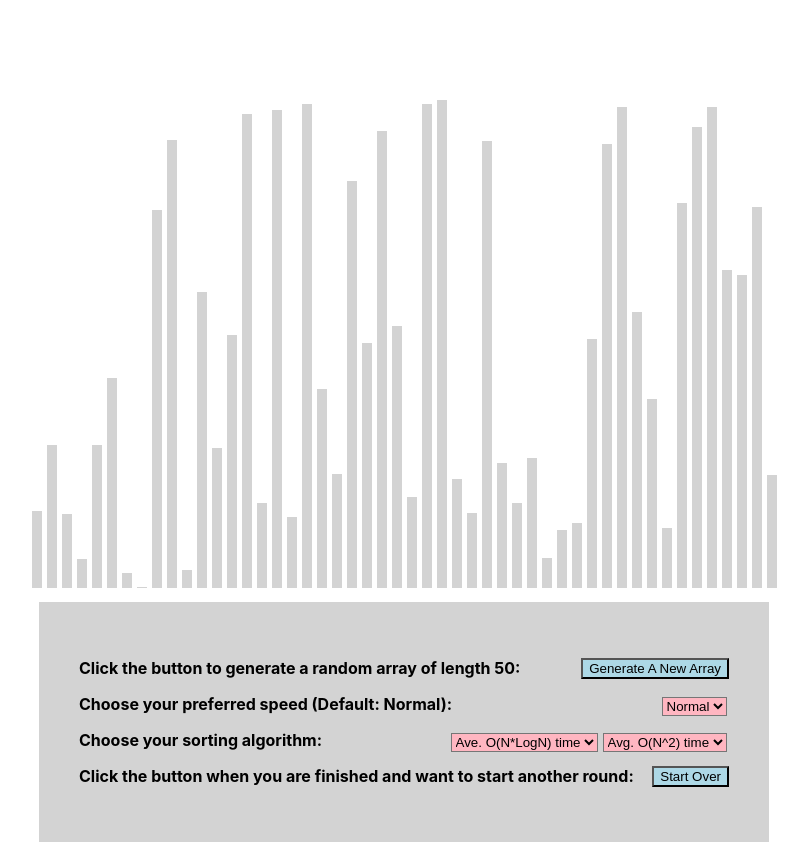
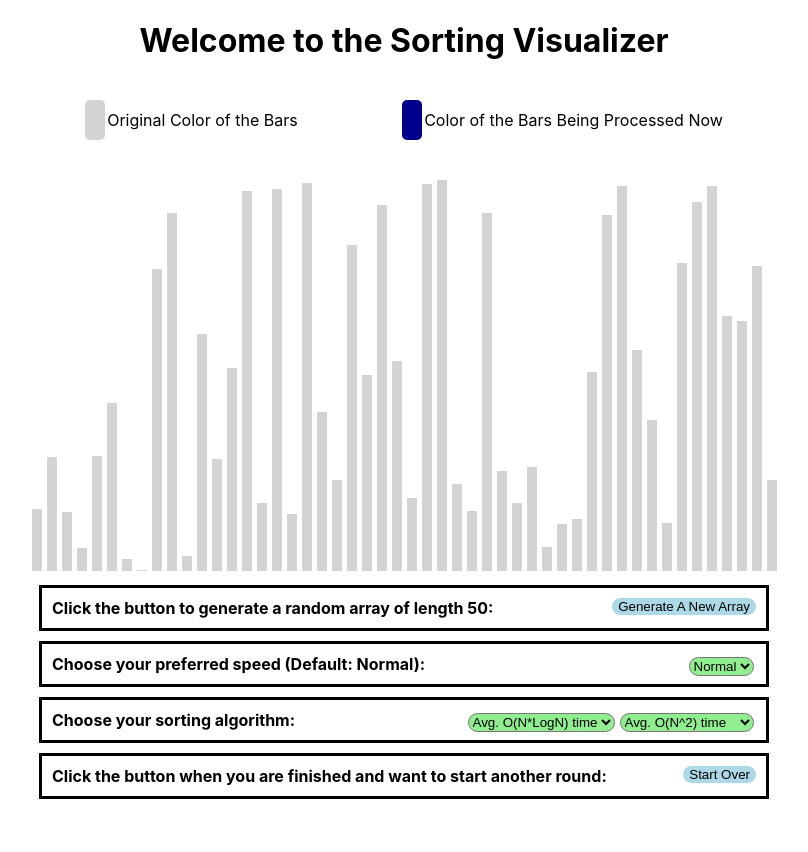
Before and after one commit to yaoyaodebbie97/Sorting, a React (Create React App) app: page / in a window 1280 px wide. Shown: the whole page, without its empty margins (71-879 px from the left). After the commit the page ends 809 px from the top, so only its background shows below. Built offline with nearby package versions, Linux system fonts and the light colour scheme.

Commit message:
four other sort done!

```diff
--- a/public/style.css
+++ b/public/style.css
@@ -1,8 +1,7 @@
 /* for array bars */
 .array-container {
     position: absolute;
-    margin: 100px;
-
+    margin-left: 100px;
   }
 
 .array-bar {
@@ -11,27 +10,48 @@
   margin: 0 2.5px;
 }
 
-
 /* user input section */
-.user-choice{
-  background-color: lightgrey;
+p{
+  border: 3px solid black;
   margin:10px;
-  padding: 40px;
-}
-p{
+  padding: 10px;
   text-align: left;
   font-weight: bold;
 }
 button{
   background-color:lightblue;
   float: right;
-  /* margin: 15px;
-  padding: 10px; */
+  border:none;
+  border-radius:10px;
+  cursor: pointer;
 }
 select{
-  background-color:lightpink;
+  background-color:lightgreen;
   float: right;
   margin: 2.5px;
-  /* margin: 15px; */
-  /* padding: 10px; */
+  border-radius:10px;
+  cursor: pointer;
 }
+
+
+/* info panel for the legend */
+.header{
+  margin-bottom: 50px;
+
+}
+.info-panel{
+  margin-bottom: 50px;
+}
+.color1{
+  border-radius: 5px;
+  background-color:lightgrey;
+  padding: 10px;
+  margin-right: 2px;
+}
+.color2{
+  border-radius: 5px;
+  background-color:darkblue;
+  padding: 10px;
+  margin-left: 100px;
+  margin-right: 2px;
+}
--- /dev/null
+++ b/src/algorithms/bubbleSort.js
@@ -0,0 +1,28 @@
+export function getBubbleSortAnimations(array) {
+    let animations  = [];
+    const n = array.length;
+    for (let time = 1; time <= n-1; time++){ // do it n-1 times
+        let swapped = false; //can break early if no swap happens
+        for (let i = 0; i<= n-1-time; i++){
+            animations.push([i,i+1]); // first time change color
+            animations.push([i,i+1]);  // second time revert
+            if(array[i] > array[i+1]){
+                animations.push([i, array[i + 1]]); //swap
+                animations.push([i + 1, array[i]]);
+                swapped = true;
+                swap(array, i,i+1);
+            } else{
+                animations.push([-1,-1])
+                animations.push([-1,-1])
+            }
+        }
+        if(!swapped) break;
+    }
+    return animations;
+}
+
+function swap(array, i, j) {
+    let temp = array[i];
+    array[i] = array[j];
+	array[j] = temp;
+}
--- /dev/null
+++ b/src/algorithms/insertionSort.js
@@ -0,0 +1,23 @@
+export function getInsertionSortAnimations(array) {
+    let animations  = [];
+    const n = array.length;
+    for (let i = 1; i<= n-1; i++){
+        let val = array[i];
+        let j = i-1;
+        animations.push([1, j, i]) // type 1: change color
+        animations.push([2, j, i]) // type 2: revert color back
+        while (j>=0 && array[j] > val){
+            animations.push([3, j+1, array[j]]) // type 3: overwrite
+            array[j+1] =array[j] // copy backwards
+            j--;
+            if ( j>= 0){
+                animations.push([1, j, i]);
+                animations.push([2, j, i])
+            }
+        }
+        animations.push([3, j+1, val])
+        array[j+1] = val;
+    }
+
+    return animations;
+}
--- a/src/algorithms/mergeSort.js
+++ b/src/algorithms/mergeSort.js
@@ -1,6 +1,6 @@
 export function getMergeSortAnimations(array) { // returns an animation array
     if (array.length <= 1) return array;
-    const animations = [];
+    const animations = []; // array of arrays
     const helperArray = [];
     mergeSortHelper(array, helperArray, 0, array.length - 1, animations);
     return animations;
@@ -39,7 +39,7 @@ function merge(array, helperArray, left, right, animations) {
         array[k++] = helperArray[j++];
       }
     }
-    // remaining elements are on the left side
+    // if remaining elements are on the left side
     while (i <= mid) {
       animations.push([i, i]);
       animations.push([i, i]);
--- /dev/null
+++ b/src/algorithms/selectionSort.js
@@ -0,0 +1,26 @@
+export function getSelectionSortAnimations(array) {
+    let animations  = [];
+    const n = array.length;
+    // each time starts from i, look for the min, and then swap
+    for (let i = 0; i <= n - 2; i++) {
+        let minIndex = i;
+        for (let j = i + 1; j <= n-1; j++) {
+            animations.push([1,j, minIndex]); //type 1: change color
+            animations.push([2,j, minIndex]); //type 2: revert
+            if (array[j] < array[minIndex]) {
+                minIndex = j;
+            }
+        }
+
+        animations.push([3,i, array[minIndex]]); //type 3: swap
+        animations.push([3,minIndex, array[i]]);
+        swap(array, minIndex, i);
+    }
+    return animations;
+}
+
+function swap(array, i, j) {
+    let temp = array[i];
+	array[i] = array[j];
+	array[j] = temp;
+}
--- a/src/components/SortingVisualizer.js
+++ b/src/components/SortingVisualizer.js
@@ -1,5 +1,9 @@
 import React, { Component } from 'react'
 import {getMergeSortAnimations} from '../algorithms/mergeSort'
+import {getBubbleSortAnimations} from '../algorithms/bubbleSort'
+import {getSelectionSortAnimations} from '../algorithms/selectionSort'
+import {getInsertionSortAnimations} from '../algorithms/insertionSort'
+
 
 
 // Change this value for the speed of the animations.
@@ -18,21 +22,21 @@ export default class SortingVisualizer extends Component {
             array:[],
         }
     }
-
     componentDidMount(){
         this.generateArray();
     }
-
     generateArray(){
         const arr = [];
         for (let i = 0; i<50; i++){ // making 50 bars
-            arr.push(Math.floor(Math.random() * 500) + 1) // generate a random number between 1 and 500 (inclusive), allow duplicates
+            arr.push(Math.floor(Math.random() * 400) + 1) // generate a random number between 1 and 400 (inclusive), allow duplicates
         }
         this.setState({array : arr});
         //also set all buttons / select to default
-        document.getElementById('normal-speed').selected = true;
-        document.getElementById('slower-algo').selected = true;
-        document.getElementById('faster-algo').selected = true;
+        animationSpeed = regularSpeed;
+        document.getElementById('choose-speed').value = 'normal';
+        document.getElementById('slower-algo').value = 'default';
+        document.getElementById('faster-algo').value = 'default';
+        console.log( document.getElementById('choose-speed'))
 
     }
 
@@ -40,7 +44,10 @@ export default class SortingVisualizer extends Component {
         this.handleEnable();
         let val = event.target.value;
         if (val === 'bubbleSort') this.bubbleSort();
+        else if (val ==='selectionSort') this.selectionSort();
+        else if (val ==='insertionSort') this.insertionSort();
     }
+
     handleSelection2 (event){ // select faster algo
         this.handleEnable();
         let val = event.target.value;
@@ -52,10 +59,10 @@ export default class SortingVisualizer extends Component {
     }
     handleSelectionSpeed (event){
         let val = event.target.value;
-        if (val === 'slow') animationSpeed = regularSpeed + 85;
-        else if (val === 'fast') animationSpeed = regularSpeed - 13;
+        if (val === 'slow') animationSpeed = 50;
+        else if (val === 'fast') animationSpeed = 1;
+    }
 
-    }
     handleEnable(){
         const disableList = document.getElementsByClassName('mayDisable');
         for (let i = 0;i< disableList.length; i++){
@@ -63,24 +70,17 @@ export default class SortingVisualizer extends Component {
         }
     }
 
-
-    //O(n^2) sort
-    bubbleSort(){
-    }
-    selectionSort(){
-    }
-    insertionSort(){
-    }
+    /////////////////////////////////////////// SORTING ///////////////////
     //O(nlogn) sort
     mergeSort(){
         const animations = getMergeSortAnimations(this.state.array);
         for (let i = 0; i < animations.length; i++) {
             const arrayBars = document.getElementsByClassName('array-bar');
-            const isColorChange = i % 3 !== 2;
             // every three values is a set
-            // if first value - change color
-            // if second value - change color back
-            if (isColorChange) {
+            // if first  - change color
+            // if second  - change color back
+            // if third - overwrite
+            if (i % 3 === 0 || i % 3 === 1) {
                 const [barOneIdx, barTwoIdx] = animations[i];
                 const barOneStyle = arrayBars[barOneIdx].style;
                 const barTwoStyle = arrayBars[barTwoIdx].style;
@@ -91,14 +91,98 @@ export default class SortingVisualizer extends Component {
                 }, i * animationSpeed);
             } else {
                 setTimeout(() => {
-                const [barOneIdx, newHeight] = animations[i];
-                const barOneStyle = arrayBars[barOneIdx].style;
-                barOneStyle.height = `${newHeight}px`;
+                const [barIdx, newHeight] = animations[i];
+                const barStyle = arrayBars[barIdx].style;
+                barStyle.height = `${newHeight}px`;
                 }, i * animationSpeed);
             }
         }
         console.log('after merge sort', this.state.array);
     }
+    //O(n^2) sort
+    bubbleSort(){
+        const animations = getBubbleSortAnimations(this.state.array);
+        for (let i = 0; i < animations.length; i++) {
+            const arrayBars = document.getElementsByClassName('array-bar');
+            if (i % 4 === 0 || i % 4 === 1) {
+                const [barOneIdx, barTwoIdx] = animations[i];
+                const barOneStyle = arrayBars[barOneIdx].style;
+                const barTwoStyle = arrayBars[barTwoIdx].style;
+                const color = i % 4 === 0 ? SECONDARY_COLOR : PRIMARY_COLOR;
+                setTimeout(() => {
+                barOneStyle.backgroundColor = color;
+                barTwoStyle.backgroundColor = color;
+                }, i * animationSpeed);
+            } else {
+                const [barIdx, newHeight] = animations[i];
+                if (barIdx === -1) continue;
+                setTimeout(() => {
+                const barStyle = arrayBars[barIdx].style;
+                barStyle.height = `${newHeight}px`;
+                }, i * animationSpeed);
+            }
+
+        }
+        console.log('after bubble sort', this.state.array);
+    }
+    selectionSort(){
+        const animations = getSelectionSortAnimations(this.state.array);
+
+        for (let i = 0; i < animations.length; i++) {
+            const arrayBars = document.getElementsByClassName('array-bar');
+            if(animations[i][0] === 1 || animations[i][0] === 2) {
+                const color = (animations[i][0] === 1) ? SECONDARY_COLOR : PRIMARY_COLOR;
+                const barOneIdx = animations[i][1];
+                const barTwoIdx = animations[i][2];
+                const barOneStyle = arrayBars[barOneIdx].style;
+                const barTwoStyle = arrayBars[barTwoIdx].style;
+                setTimeout(() => {
+                    barOneStyle.backgroundColor = color;
+                    barTwoStyle.backgroundColor = color;
+                },i * animationSpeed);
+            }
+            else {
+                const barIdx = animations[i][1];
+                const newHeight = animations[i][2];
+                const barStyle = arrayBars[barIdx].style;
+                setTimeout(() => {
+                    barStyle.height = `${newHeight}px`;
+                },i * animationSpeed);
+            }
+        }
+
+        console.log('after selection sort', this.state.array);
+    }
+
+    insertionSort(){
+        const animations = getInsertionSortAnimations(this.state.array);
+
+        for (let i = 0; i < animations.length; i++) {
+            const arrayBars = document.getElementsByClassName('array-bar');
+            if(animations[i][0] === 1 || animations[i][0] === 2) {
+                const color = animations[i][0] === 1 ? SECONDARY_COLOR : PRIMARY_COLOR;
+                const barOneIdx = animations[i][1];
+                const barTwoIdx = animations[i][2];
+                const barOneStyle = arrayBars[barOneIdx].style;
+                const barTwoStyle = arrayBars[barTwoIdx].style;
+                setTimeout(() => {
+                    barOneStyle.backgroundColor = color;
+                    barTwoStyle.backgroundColor = color;
+                },i * animationSpeed);
+            }
+            else {
+                const barIdx = animations[i][1];
+                const newHeight = animations[i][2];
+                const barStyle = arrayBars[barIdx].style;
+                setTimeout(() => {
+                    barStyle.height = `${newHeight}px`;
+                },i * animationSpeed);
+            }
+        }
+        console.log('after insertion sort', this.state.array);
+
+    }
+
     quickSort(){
     }
     heapSort(){
@@ -107,43 +191,51 @@ export default class SortingVisualizer extends Component {
     render() {
         console.log('before sorting', this.state.array);
         return (
+
             <div className = 'array-container'>
+                <h1 className = 'header'> Welcome to the Sorting Visualizer</h1>
+                <div className = 'info-panel'>
+                    <span className = 'color1'>  </span>
+                    <span> Original Color of the Bars </span>
+                    <span className = 'color2'>  </span>
+                    <span> Color of the Bars Being Processed Now </span>
+                </div>
+
                 {this.state.array.map((num, idx) =>{
                     return <div className = 'array-bar' key = {idx} style={{height: `${num}px`, backgroundColor : PRIMARY_COLOR}}>
                     </div>
                 })}
-                <div className = 'user-choice'>
-                    <p>Click the button to generate a random array of length 50:
+
+                <p >Click the button to generate a random array of length 50:
                 <button className = 'mayDisable' onClick = {() => this.generateArray()}> Generate A New Array</button>
                 </p>
 
                 <p>Choose your preferred speed (Default: Normal):
-                    <select  className = 'mayDisable' onChange = {(e) => this.handleSelectionSpeed(e)}>
+                <select  id = 'choose-speed'className = 'mayDisable' defaultValue = 'normal' onChange = {(e) => this.handleSelectionSpeed(e)}>
                     <option value = 'slow'> Slow</option>
-                        <option id = 'normal-speed' value = 'normal' selected> Normal</option>
+                    <option  value = 'normal' > Normal</option>
                     <option value = 'fast'> Fast</option>
                 </select>
                 </p>
 
                 <p>Choose your sorting algorithm:
-                    <select className = 'mayDisable' onChange = {(e) => this.handleSlection1(e)}>
-                        <option id = "slower-algo" value = 'original'>  Avg. O(N^2) time </option>
-                        <option value = 'bubbleSort'> Bubble Sort</option>
-                        <option value = 'selectionSort'> Selection Sort</option>
+                <select id = 'slower-algo' className = 'mayDisable' onChange = {(e) => this.handleSelection1(e)}>
+                    <option value = 'default'>  Avg. O(N^2) time </option>
+                    <option value = 'bubbleSort'> Run Bubble Sort</option>
+                    <option value = 'selectionSort'>Run Selection Sort</option>
+                    <option value = 'insertionSort'>Run Insertion Sort</option>
                 </select>
-                    <select  className = 'mayDisable' onChange = {(e) => this.handleSelection2(e)}>
-                        <option id = 'faster-algo' value = 'original'> Ave. O(N*LogN) time  </option>
-                        <option value = 'mergeSort'> Merge Sort</option>
-                        <option value = 'quickSort'> Quick Sort</option>
+                <select  id = 'faster-algo' className = 'mayDisable' onChange = {(e) => this.handleSelection2(e)}>
+                    <option  value = 'default'> Avg. O(N*LogN) time  </option>
+                    <option value = 'mergeSort' > Run Merge Sort</option>
+                    <option value = 'quickSort'> Run Quick Sort</option>
                 </select>
                 </p>
 
-                    <p>Click the button when you are finished and want to start another round:
+                <p >Click the button when you are finished and want to start another round:
                 <button id = 'restart-btn' onClick = {() => this.handleEnable()}> Start Over</button>
                 </p>
 
-
-                </div>
             </div>
         )
     }
```
Also changed, not shown: src/algorithms/quickSort.js (added), 1 other file (tests, documents, lock files or other folders). Lines whose indentation alone changed are shown as unchanged.
